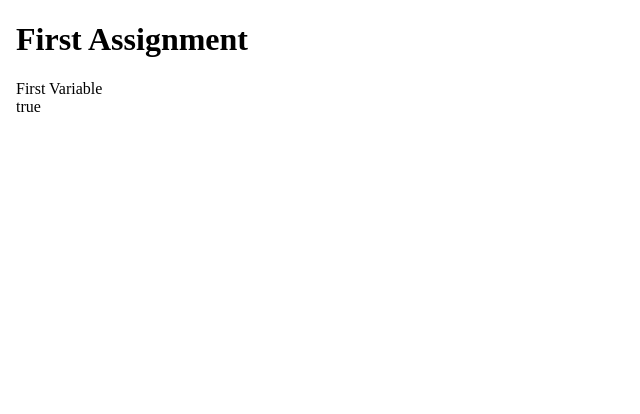
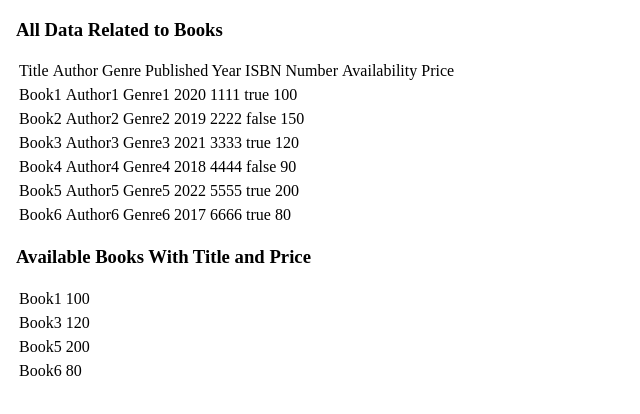
Before and after one commit to RiddhiMeetSavsani/Riddhi_Meet_Savsani_Learning_Angular, an Angular app: page / in a window 1280 px wide. Shown: the top 414 px of the page, without its empty margins (0-640 px from the left). Built offline with nearby package versions, Linux system fonts and the light colour scheme.

Commit message:
Display all information * displaying all information using table tag in html * Use structural directives to display information

```diff
--- a/src/app/app.component.html
+++ b/src/app/app.component.html
@@ -1,10 +1,51 @@
-<html>
-  <head>
-    <title>My first assignment</title>
-  </head>
-  <body>
-    <h1>First Assignment</h1>
-    {{variable1}}<br/>
-    {{variable2}}<br/>
-  </body>
+<!doctype html>
+<html lang="en">
+<head>
+  <meta charset="UTF-8">
+  <meta name="viewport" content="width=device-width, initial-scale=1">
+  <title>Document</title>
+</head>
+<body>
+  <h3>All Data Related to Books</h3>
+  <table class="all">
+    <tr>
+      <td >Title</td>
+      <td>Author</td>
+      <td>Genre</td>
+      <td>Published Year</td>
+      <td>ISBN Number</td>
+      <td>Availability</td>
+      <td>Price</td>
+    </tr>
+  </table>
+    <div *ngFor="let book of bookList">
+      <table class="all">
+        <tr>
+          <td >{{book.title}}</td>
+          <td>{{ book.author }}</td>
+          <td>{{ book.genre }}</td>
+          <td>{{ book.publishedYear }}</td>
+          <td>{{book.isbn}}</td>
+          <td>{{book.availability}}</td>
+          <td>{{book.price}}</td>
+        </tr>
+
+      </table>
+    </div>
+  <h3>Available Books With Title and Price</h3>
+    <div *ngFor="let book of bookList">
+      <div *ngIf="book.availability">
+        <table>
+          <tr>
+            <td >
+              {{book.title}}
+            </td>
+            <td >
+              {{book.price}}
+            </td>
+          </tr>
+        </table>
+      </div>
+    </div>
+</body>
 </html>
--- a/src/app/app.component.ts
+++ b/src/app/app.component.ts
@@ -1,15 +1,76 @@
 import { Component } from '@angular/core';
 import { RouterOutlet } from '@angular/router';
-
+import { CommonModule } from '@angular/common'; // Import CommonModule
+import {Book} from './models/book';
 @Component({
   selector: 'app-root',
   standalone: true,
-  imports: [RouterOutlet],
+  imports: [RouterOutlet, CommonModule],
   templateUrl: './app.component.html',
   styleUrl: './app.component.css'
 })
 export class AppComponent {
   title = 'Riddhi-Meet-Savsani-Learning-Angular';
-  variable1:string = "First Variable";
-  variable2:boolean=true;
+    book1: Book = {
+    title: 'Book1',
+    author: "Author1",
+    genre: "Genre1",
+    publishedYear: 2020,
+    isbn: 1111,
+    price: 100,
+    availability: true
+  };
+
+    book2: Book = {
+    title: 'Book2',
+    author: "Author2",
+    genre: "Genre2",
+    publishedYear: 2019,
+    isbn: 2222,
+    price: 150,
+    availability: false
+  };
+
+    book3: Book = {
+    title: 'Book3',
+    author: "Author3",
+    genre: "Genre3",
+    publishedYear: 2021,
+    isbn: 3333,
+    price: 120,
+    availability: true
+  };
+
+    book4: Book = {
+    title: 'Book4',
+    author: "Author4",
+    genre: "Genre4",
+    publishedYear: 2018,
+    isbn: 4444,
+    price: 90,
+    availability: false
+  };
+
+    book5: Book = {
+    title: 'Book5',
+    author: "Author5",
+    genre: "Genre5",
+    publishedYear: 2022,
+    isbn: 5555,
+    price: 200,
+    availability: true
+  };
+
+    book6: Book = {
+    title: 'Book6',
+    author: "Author6",
+    genre: "Genre6",
+    publishedYear: 2017,
+    isbn: 6666,
+    price: 80,
+    availability: true
+  };
+
+    bookList:Book[]=[this.book1,this.book2,this.book3,this.book4,this.book5,this.book6];
+
 }
```
